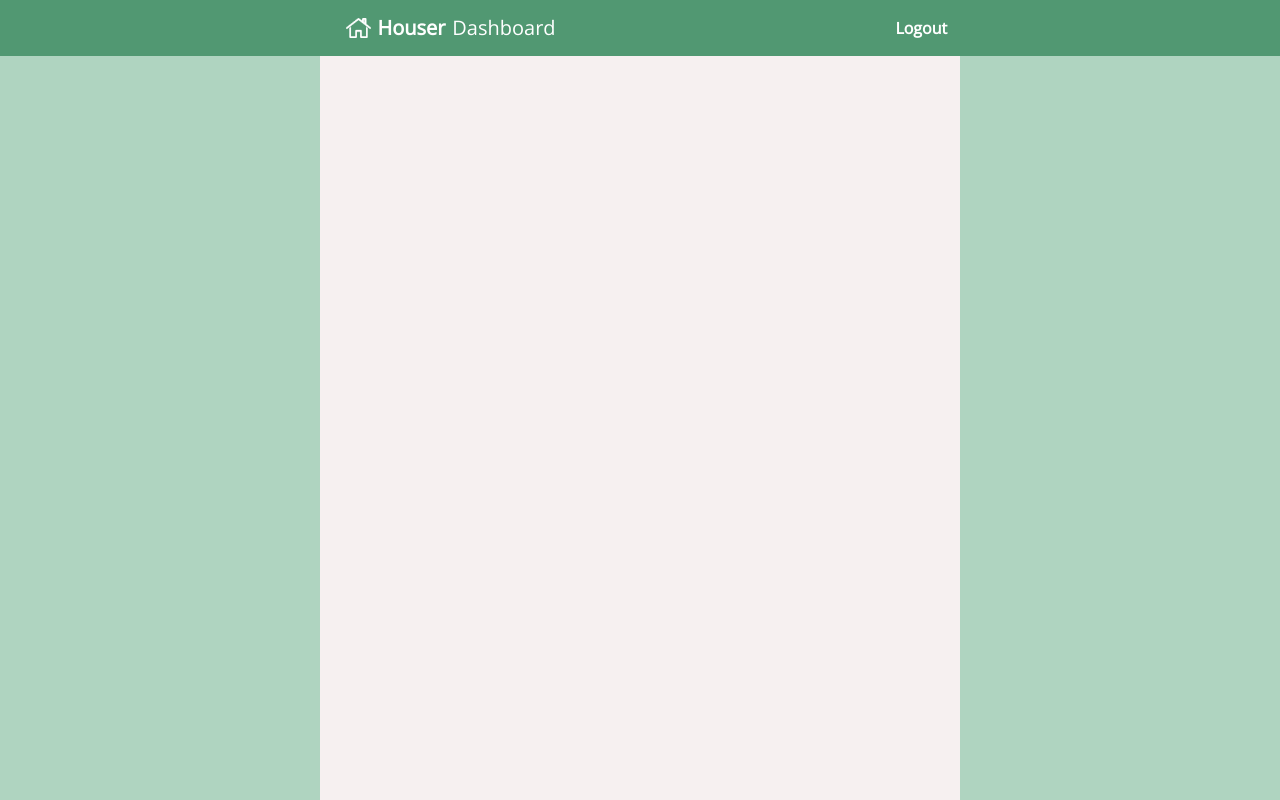
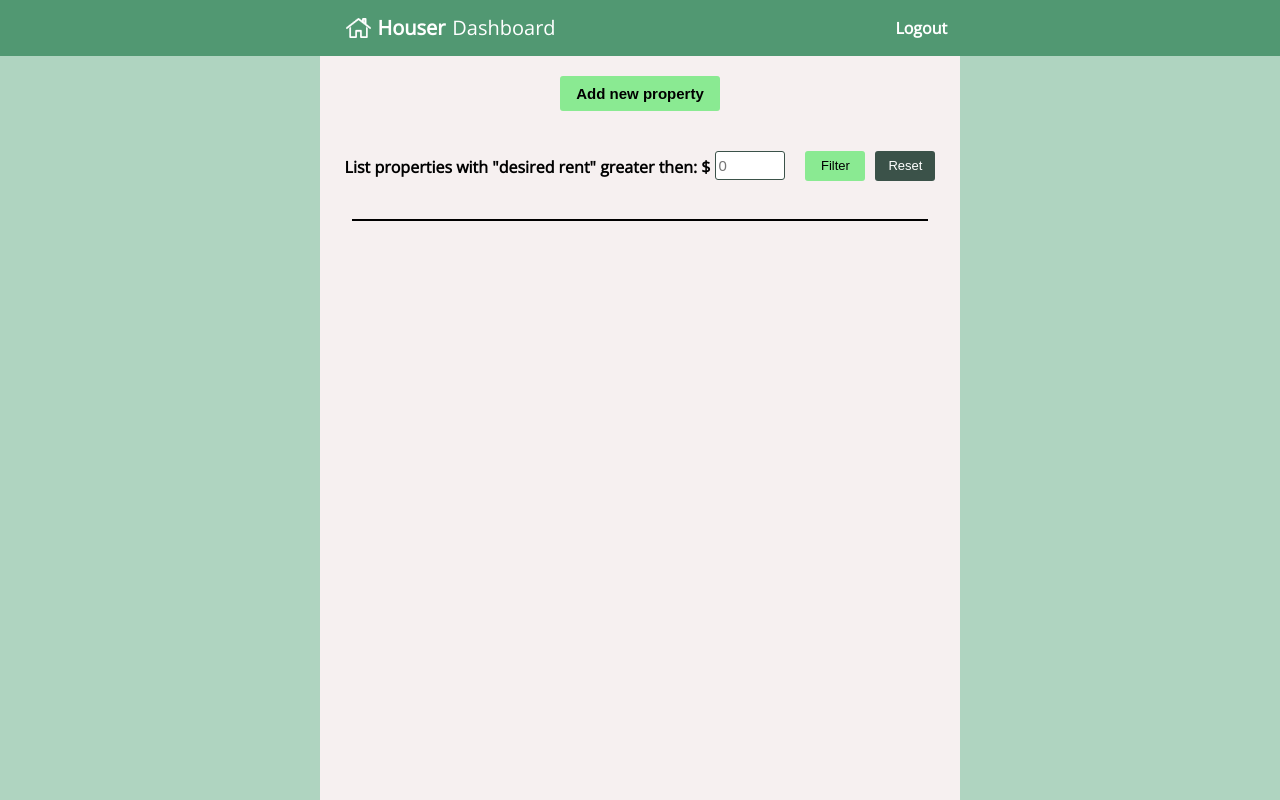
Before and after one commit to DriscollRichie/houser, a React (Create React App) app: page /#/dashboard in a window 1280 px wide. Built offline with nearby package versions, Linux system fonts and the light colour scheme.

Commit message:
more dashboard styling

```diff
--- a/src/Components/Dashboard/Dashboard.css
+++ b/src/Components/Dashboard/Dashboard.css
@@ -23,6 +23,10 @@
   background-color: #F6F0F0;
   height: 100%;
   width: 50%;
+  display: flex;
+  align-items: center;
+  flex-direction: column;
+  padding-top: 20px;
 }
 
 #dashboard-title {
@@ -41,3 +45,65 @@
 nav > p {
   font-weight: 900
 }
+
+#dashboard-add-propertyBtn {
+  border-radius: 3px;
+  height: 35px;
+  width: 160px;
+  background-color: #8AEA92;
+  font-weight: 900;
+  font-size: 15px;
+  overflow: hidden;
+  margin-bottom: 40px;
+  border: none;
+}
+
+#dashboard-property-filter {
+  height: 100px;
+  display: flex;
+  flex-direction: row;
+  height: 60px;
+}
+
+#dashboard-filter-input {
+  height: 29px;
+  width: 70px;
+  border: #3B5249 solid 1px;
+  border-radius: 3px;
+  margin-left: 5px;
+  font-size: 15px;
+}
+
+.dashboard-filter-controls {
+  height: 30px;
+  width: 60px;
+  font-weight: 500;
+  font-size: 13px;
+  border-radius: 3px;
+  border: none;
+}
+
+/* filter button */
+input + button {
+  background-color: #8AEA92;
+  margin-left: 20px
+}
+
+/* reset button */
+button + button {
+  background-color: #3B5249;
+  color: white;
+  margin-left: 10px
+}
+
+hr {
+    width: 90%;
+    border: black .5px solid
+}
+
+/* filter text */
+p:first-child {
+  position: relative;
+  top: 8px;
+  font-weight: 600
+}
--- a/src/Components/Dashboard/Dashboard.js
+++ b/src/Components/Dashboard/Dashboard.js
@@ -8,13 +8,22 @@
       <div id='dashboard-page'>
         <nav id='dashboard-nav'>
           <section id='dashboard-title'>
-            <img src={logo} width='25px'/>
+            <img src={logo} width='25px' />
             <h1 className='dashboard-nav-text'>Houser</h1>
             <p className='dashboard-nav-text'>Dashboard</p>
           </section>
           <p>Logout</p>
         </nav>
-        <section id='dashboard-mid'></section>
+        <section id='dashboard-mid'>
+          <button id='dashboard-add-propertyBtn'>Add new property</button>
+          <div id='dashboard-property-filter'>
+            <p>List properties with "desired rent" greater then: $</p>
+            <input id='dashboard-filter-input' placeholder='0'/>
+            <button className='dashboard-filter-controls'>Filter</button>
+            <button className='dashboard-filter-controls'>Reset</button>
+          </div>
+          <hr/>
+        </section>
       </div>
     )
   }
```
